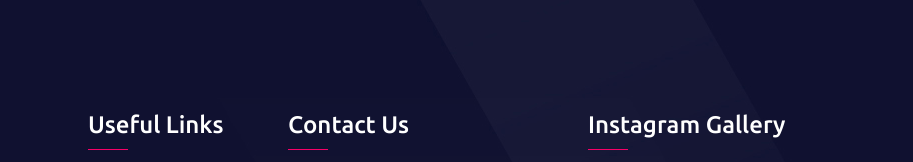
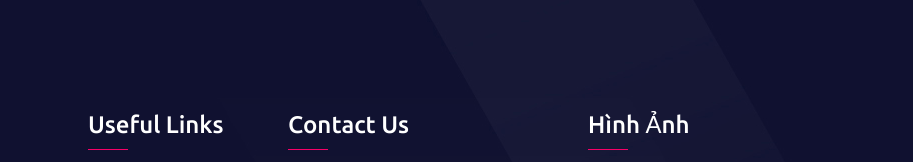
Before and after one commit to huynino96/WorldTravel, a plain HTML site: page index.html in a window 1280 px wide. Shown: the part 3523-3685 px from the top of the page, 367-1280 px from the left. Drawn offline with Linux system fonts and the light colour scheme.

Commit message:
Mac Test

```diff
--- a/index.html
+++ b/index.html
@@ -677,7 +677,7 @@
                             <div class="footer-column col-lg-6 col-md-6 col-sm-12">
                                 <!--Footer Column-->
                                 <div class="footer-widget instagram-widget">
-                                    <h2 class="widget-title">Instagram Gallery</h2>
+                                    <h2 class="widget-title">Hình Ảnh</h2>
                                     <div class="widget-content">
                                         <div class="outer clearfix">
                                             <figure class="image">
```
